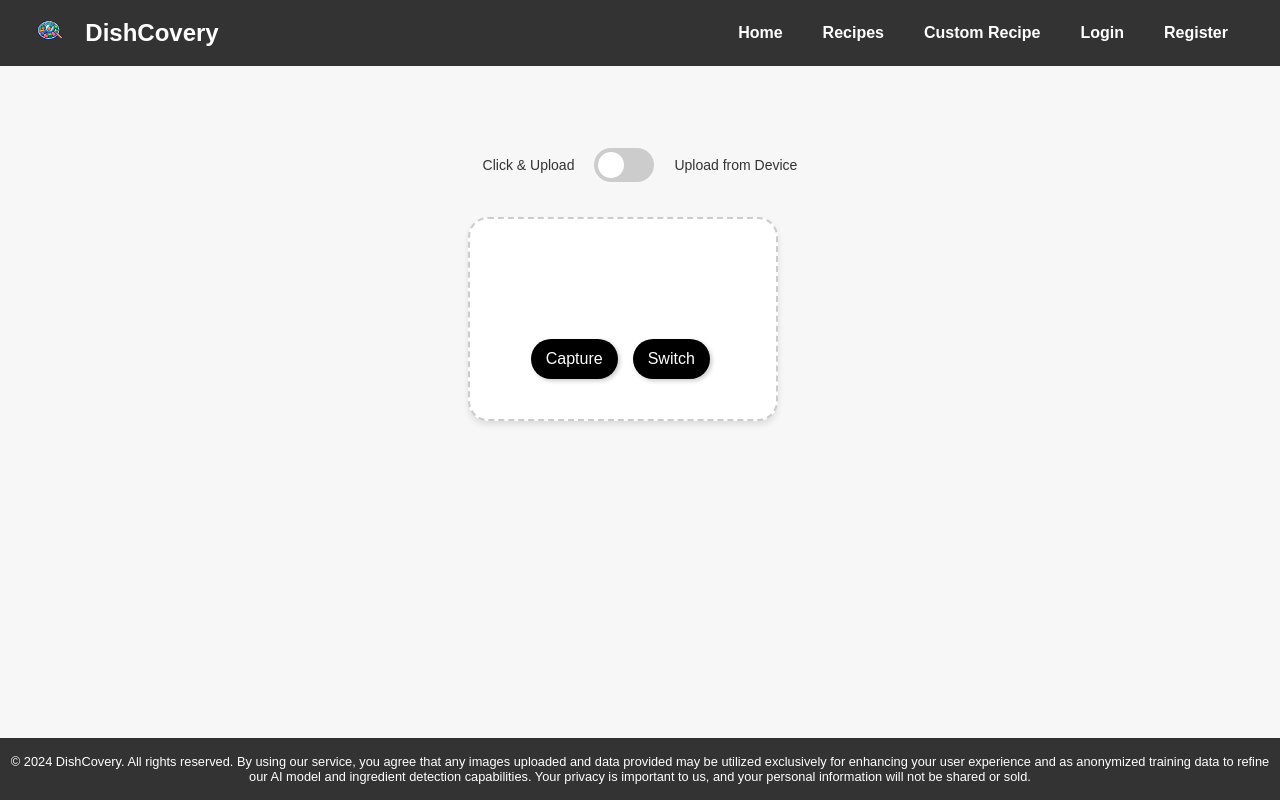
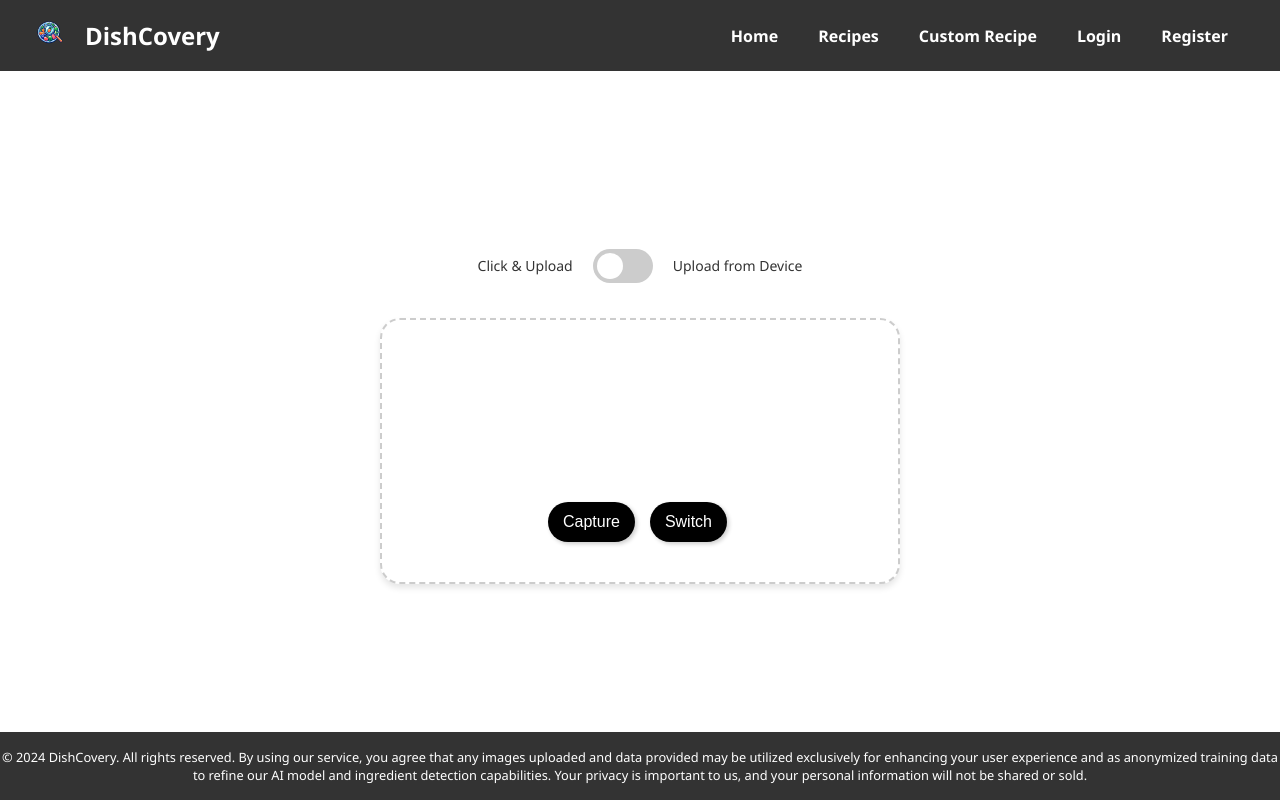
Before and after one commit to sbail01/fruit-app, a Django app: page /pic-uploading-page/ in a window 1280 px wide. Run offline with Django 5.2, Linux system fonts and the light colour scheme.

Commit message:
minor UI fix

```diff
--- a/fruit_recipes_project/recipe_recommender/templates/upload_pic.html
+++ b/fruit_recipes_project/recipe_recommender/templates/upload_pic.html
@@ -2,15 +2,15 @@
 <style>
   /* Base styles */
   body {
-    font-family: Arial, sans-serif;
-    margin: 0;
-    background-color: #f7f7f7;
-    display: flex;
-    flex-direction: column;
-    align-items: center;
-    min-height: 100vh;
-    overflow: hidden;
-  }
+        font-family: "Segoe UI", Tahoma, Geneva, Verdana, sans-serif;
+        margin: 0;
+        padding: 0;
+        background-color: #fff;
+        color: #333;
+        display: flex;
+        flex-direction: column;
+        min-height: 100vh;
+      }
   .button {
     background-color: #2196f3; /* Blue background */
     color: white; /* White text */
@@ -198,51 +198,6 @@
     font-size: 28px;
     font-weight: bold;
   }
-  header {
-    background-color: #333;
-    color: #fff;
-    display: flex;
-    justify-content: space-between; /* Aligns children with space between them */
-    padding: 1rem 2rem;
-    align-items: center;
-  }
-
-  header #logo {
-    height: auto; /* Control the size via CSS for better responsiveness */
-    width: 5%; /* Adjust the width as necessary */
-    margin-right: 1rem; /* Adds a little space between the image and the h1 */
-  }
-
-  header h1 {
-    margin: 0; /* Removes default margin */
-    font-size: 1.5rem;
-    padding: 10px 10px 10px 0px;
-  }
-
-  nav ul {
-    padding: 0;
-    list-style: none;
-    display: flex;
-    align-items: center;
-    margin: 0;
-    width: auto;
-  }
-
-  nav ul li {
-    margin-left: 20px;
-    width: max-content; /* Adjust space between nav items as needed */
-  }
-  nav ul li a {
-    text-decoration: none;
-    color: #fff;
-    font-weight: bold;
-    transition: color 0.3s ease;
-  }
-
-  nav ul li a:hover,
-  nav ul li a:focus {
-    color: #aaa;
-  }
 
   .close:hover,
   .close:focus {
@@ -373,7 +328,7 @@
 </style>
 </head>
 <body>
-<div style="display: flex; flex-direction: column;">
+<div style="display: flex; flex-direction: column; justify-content: center; align-items: center; width: 100%;">
   <div class="switch-container">
     <label for="togBtn">Click & Upload</label>
     <label class="switch">
```
